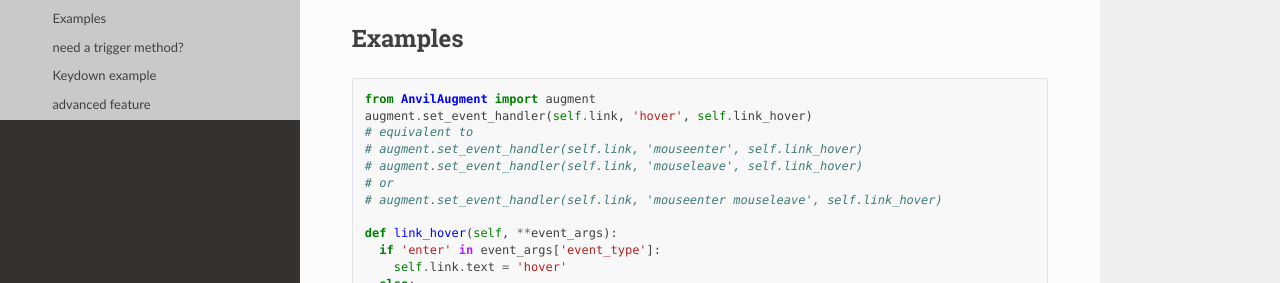
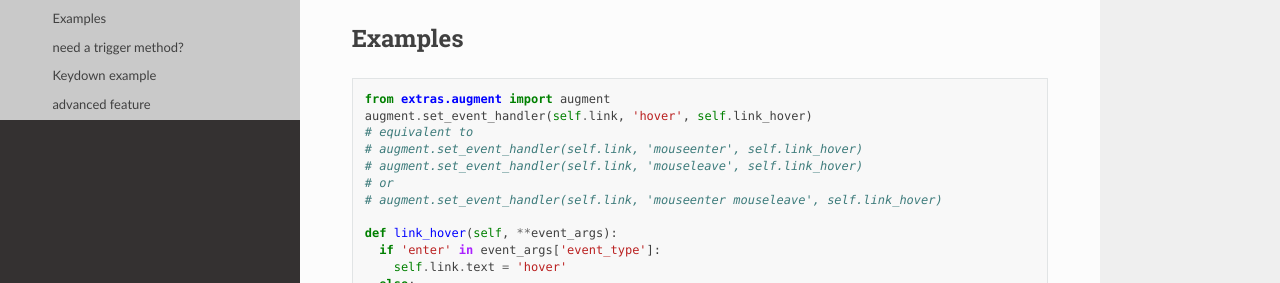
Before and after one commit to anvilistas/anvil-extras, a Sphinx documentation site: the page built from docs/guides/augmentation.rst, in a window 1280 px wide and 900 px high. Shown: the part 250-533 px from the top of the window. Built offline with Sphinx 7.4.7 and the Read the Docs theme 2.0.0, drawn with Linux system fonts in a browser that asks for light colours; pages that are not in the unit, such as notebooks, are missing from menus.

Commit message:
Fix import

```diff
--- a/docs/guides/augmentation.rst
+++ b/docs/guides/augmentation.rst
@@ -12,7 +12,7 @@ Examples
 
 .. code-block:: python
 
-    from AnvilAugment import augment
+    from extras.augment import augment
     augment.set_event_handler(self.link, 'hover', self.link_hover)
     # equivalent to
     # augment.set_event_handler(self.link, 'mouseenter', self.link_hover)
```
